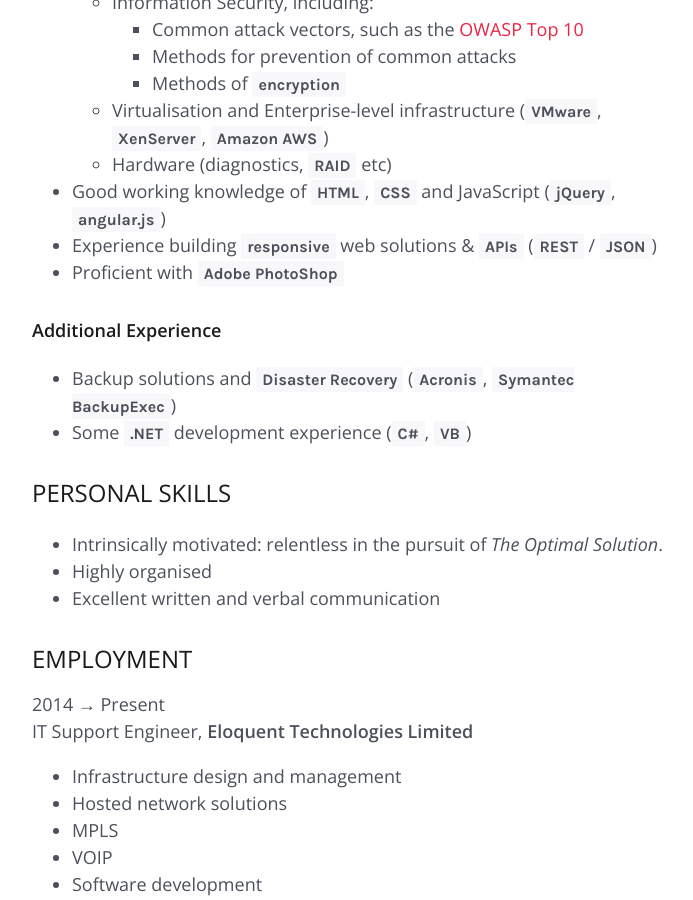
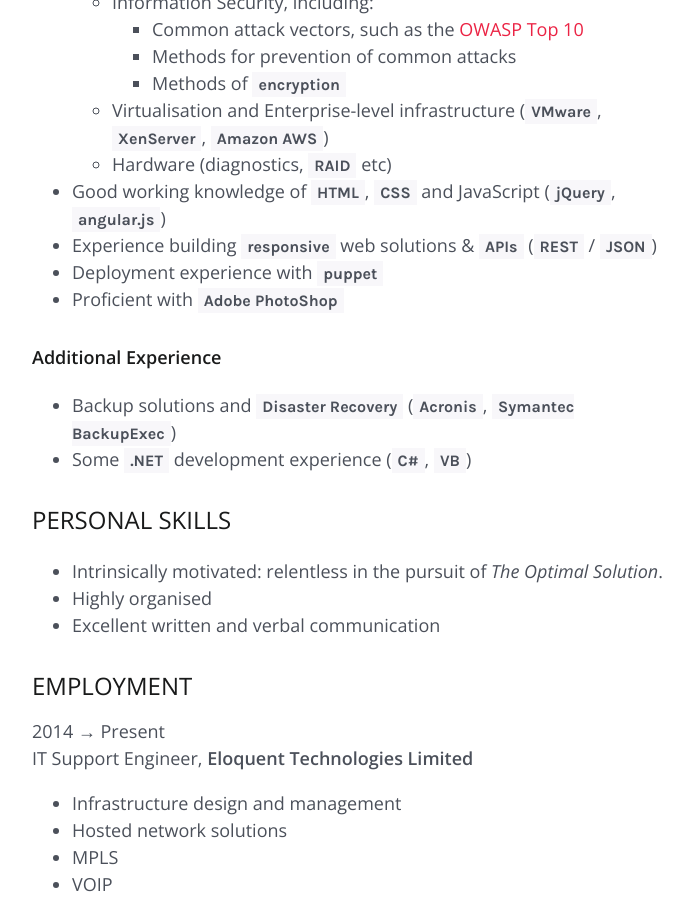
Before and after one commit to matthanley/matthanley.github.io, a Jekyll site: the page built from cv.md, in a window 1280 px wide and 900 px high, scrolled down 1322 px. Shown: the whole window, without its empty margins (291-984 px from the left). Built offline with Jekyll 4.4.1, drawn with Linux system fonts in a browser that asks for light colours.

Commit message:
Added puppet experience

```diff
--- a/cv.md
+++ b/cv.md
@@ -34,6 +34,7 @@
     * Hardware (diagnostics, `RAID` etc)
 * Good working knowledge of `HTML`, `CSS` and JavaScript (`jQuery`, `angular.js`)
 * Experience building `responsive` web solutions &amp; `APIs` (`REST` / `JSON`)
+* Deployment experience with `puppet`
 * Proficient with `Adobe PhotoShop`
 
 ### Additional Experience
```
Also changed, not shown: 3 other files.
